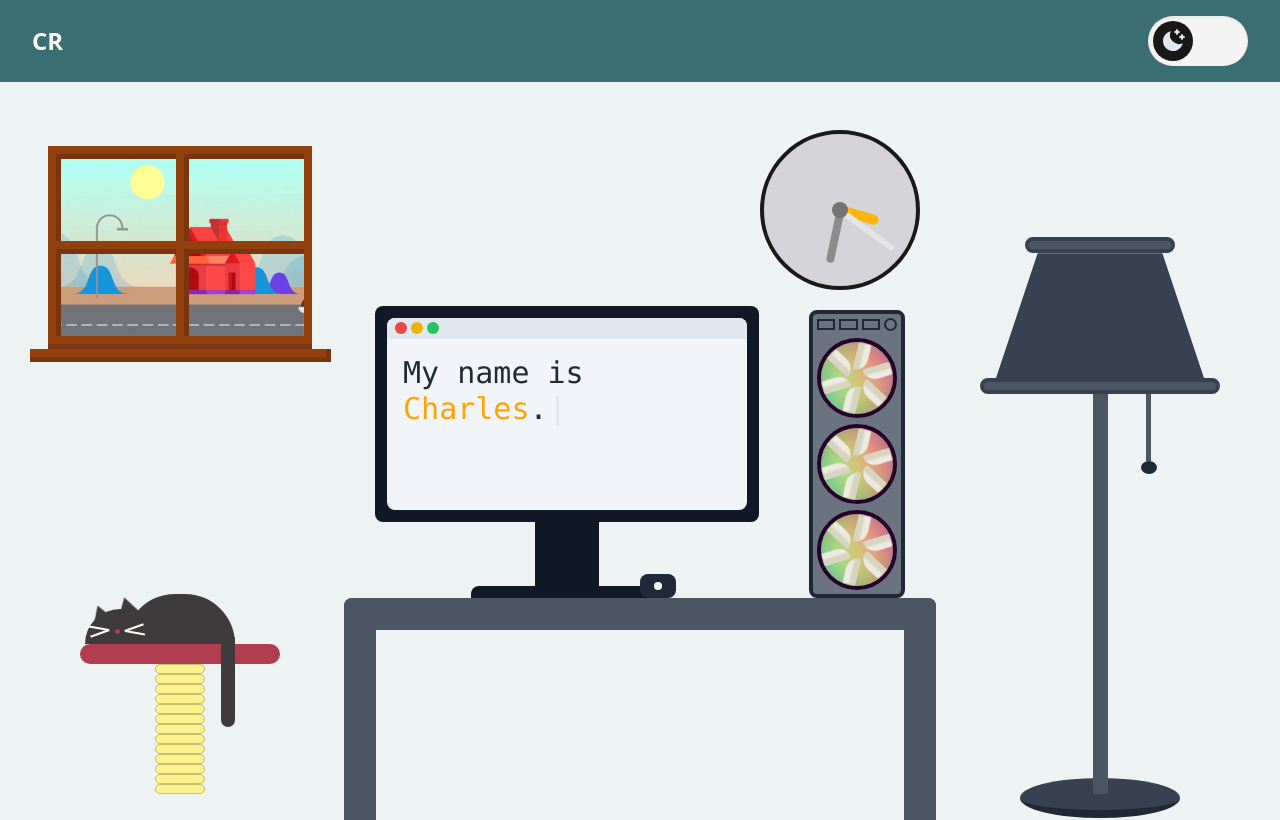
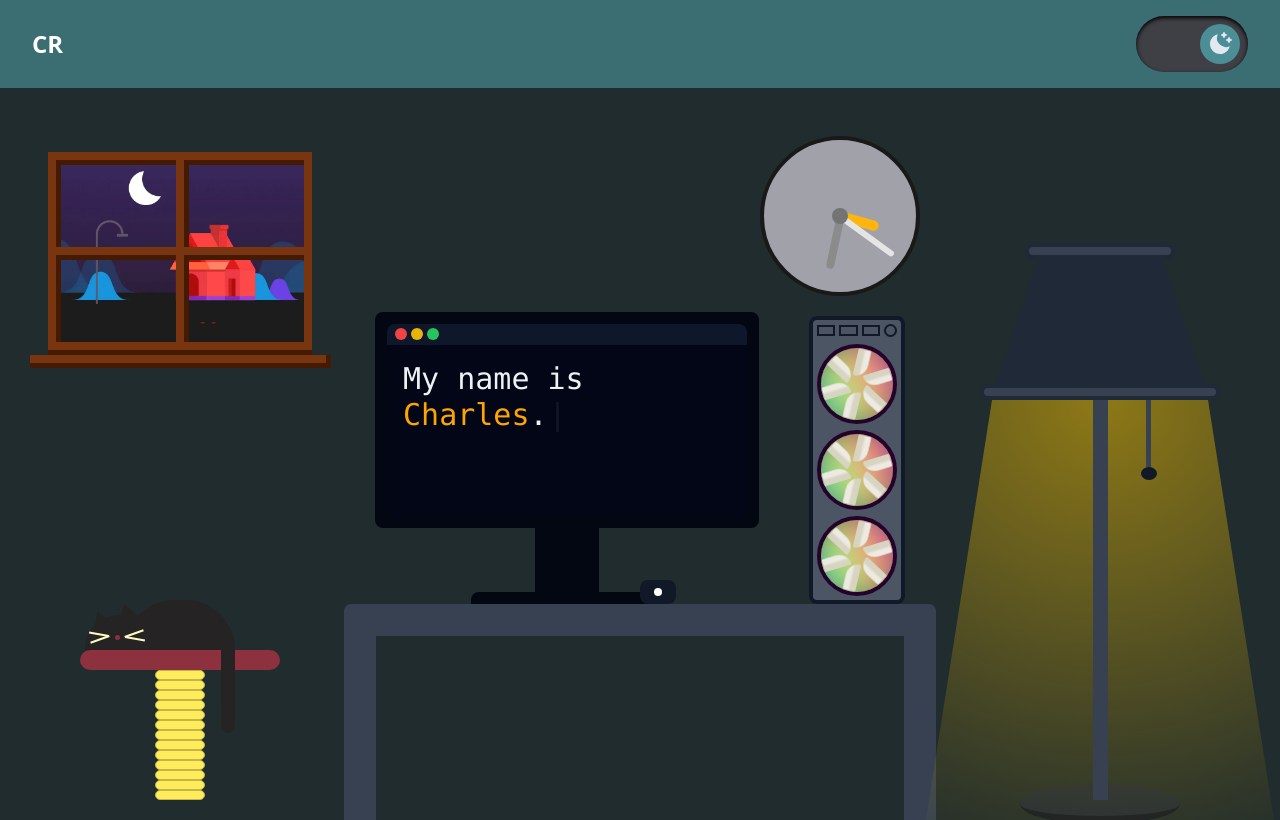
Before and after one commit to cjrussell23/portfolio-01, a Next.js app: page / in a window 1280 px wide. Shown: the top 820 px of the page. Built offline with nearby package versions, Linux system fonts and the light colour scheme.

Commit message:
Update theme toggle and layout default theme

```diff
--- a/app/layout.js
+++ b/app/layout.js
@@ -19,7 +19,7 @@ export default function RootLayout({ children }) {
       <body className="tw-bg-background tw-text-foreground font-inter">
         <ThemeProvider
           attribute="class"
-          defaultTheme="system"
+          defaultTheme="dark"
           themes={["light", "dark"]}
           enableSystem
           disableTransitionOnChange
--- a/components/heroSection/hangingLamp/hangingLamp.js
+++ b/components/heroSection/hangingLamp/hangingLamp.js
@@ -7,10 +7,12 @@ import { useRef } from "react";
 export default function HangingLamp() {
   const { theme, setTheme } = useTheme();
   const triggerRef = useRef(null);
-  function ropeDown() {
+  function ropeDown(e) {
+    e.preventDefault();
     triggerRef.current.classList.add("down");
   }
-  function ropeUp() {
+  function ropeUp(e) {
+    e.preventDefault();
     setTheme(theme === "dark" ? "light" : "dark");
     triggerRef.current.classList.remove("down");
   }
--- a/components/themeToggle/themeToggle.js
+++ b/components/themeToggle/themeToggle.js
@@ -1,5 +1,4 @@
 import { motion } from "framer-motion";
-import React, { useState } from "react";
 import { RiMoonClearFill, RiSunFill } from "react-icons/ri";
 import { useTheme } from "next-themes";
 
@@ -17,20 +16,20 @@ export default function DarkModeSwitch() {
     <div
       id="theme-toggle"
       onClick={() => setTheme(isOn ? "light" : "dark")}
-      className={`tw-flex-start tw-flex tw-h-[50px] tw-w-[100px] tw-rounded-[50px] tw-bg-zinc-100 tw-p-[5px] tw-shadow-inner tw-cursor-pointer dark:tw-bg-zinc-700 ${
+      className={`tw-flex-start tw-shadow-inner tw-bg-background tw-w-28 tw-flex tw-rounded-full tw-p-2 tw-shadow-black tw-cursor-pointer dark:tw-bg-zinc-700 ${
         isOn && "tw-place-content-end"
       }`}
     >
       <motion.div
-        className="tw-flex tw-h-[40px] tw-w-[40px] tw-items-center tw-justify-center tw-rounded-full tw-bg-black/90"
+        className="tw-flex tw-h-[40px] tw-w-[40px] tw-items-center tw-justify-center tw-rounded-full tw-bg-input"
         layout
         transition={spring}
       >
         <motion.div whileTap={{ rotate: 360 }}>
           {isOn ? (
+            <RiMoonClearFill className="tw-h-6 tw-w-6 tw-text-slate-200" />
+          ) : (
             <RiSunFill className="tw-h-6 tw-w-6 tw-text-yellow-300" />
-          ) : (
-            <RiMoonClearFill className="tw-h-6 tw-w-6 tw-text-slate-200" />
           )}
         </motion.div>
       </motion.div>
```
